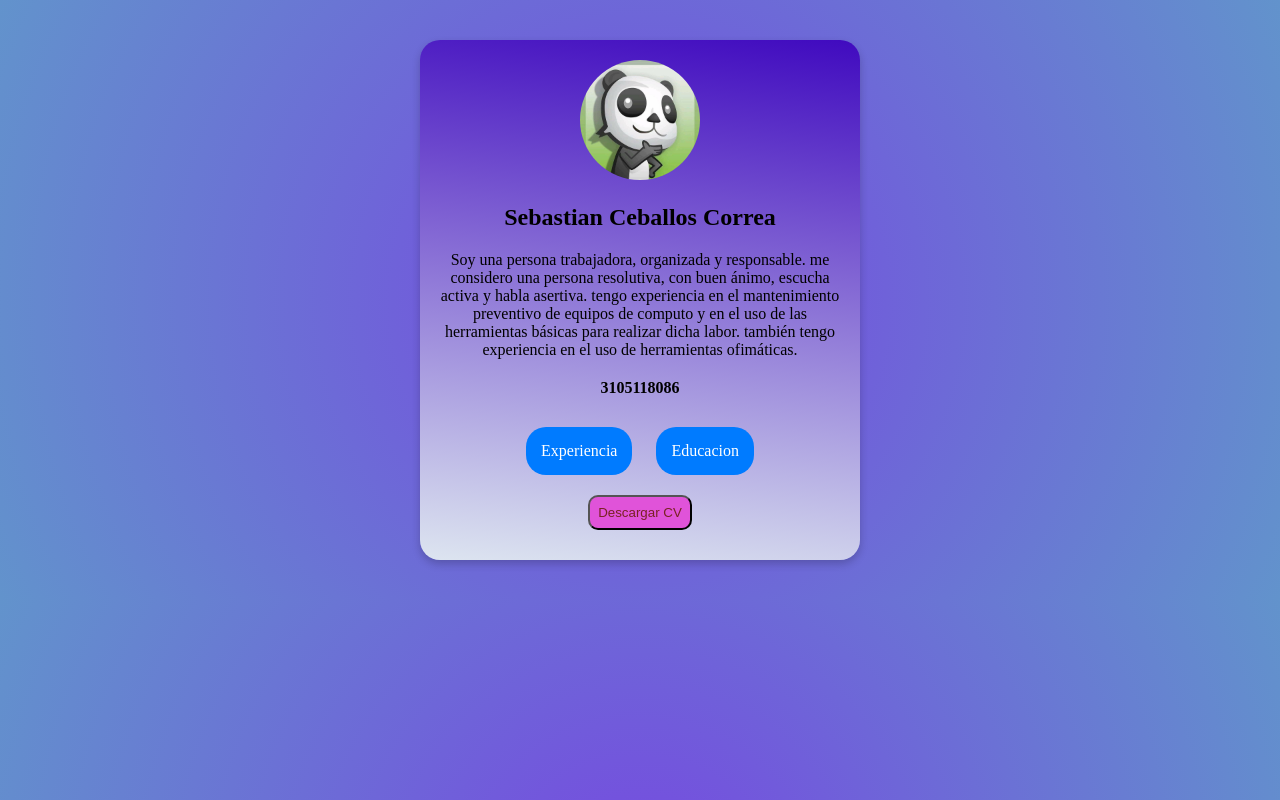
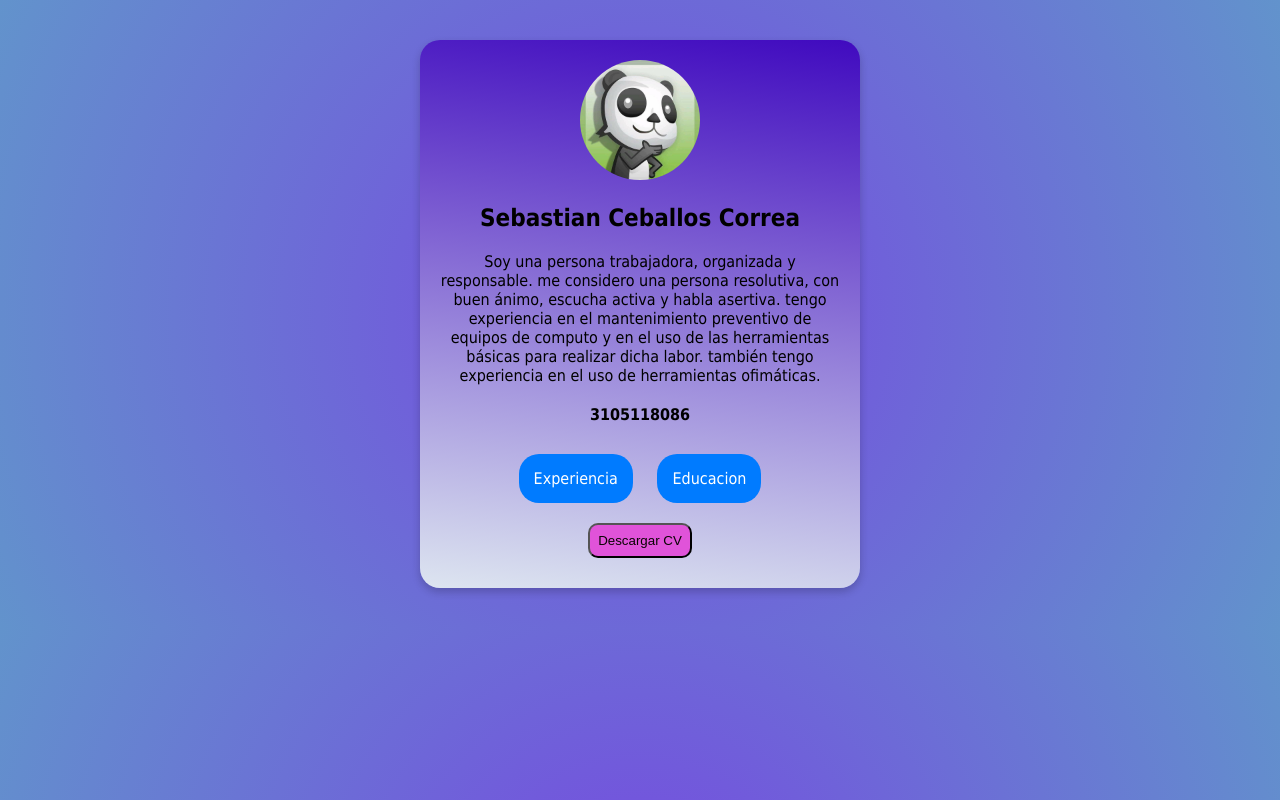
Before and after one commit to Sececo/vanilla.js, a plain HTML site: page index.html in a window 1280 px wide. Drawn offline with Linux system fonts and the light colour scheme.

Commit message:
ya tengo sueño

```diff
--- a/styles.css
+++ b/styles.css
@@ -1,6 +1,7 @@
 body {
     background: #7648e0;
     background: radial-gradient(circle, rgba(118, 72, 224, 1) 0%, rgba(98, 147, 204, 1) 100%);
+    font-family: 'tahoma', serif;
 }
 
 .card {
@@ -69,7 +70,7 @@ body {
     margin: 10px;
     padding: 8px;
     background: #e24dd8f1;
-    color: rgb(121, 34, 34);
+    color: rgb(10, 4, 4);
     text-decoration: none;
     border-radius: 10px;
     cursor: pointer;
```
